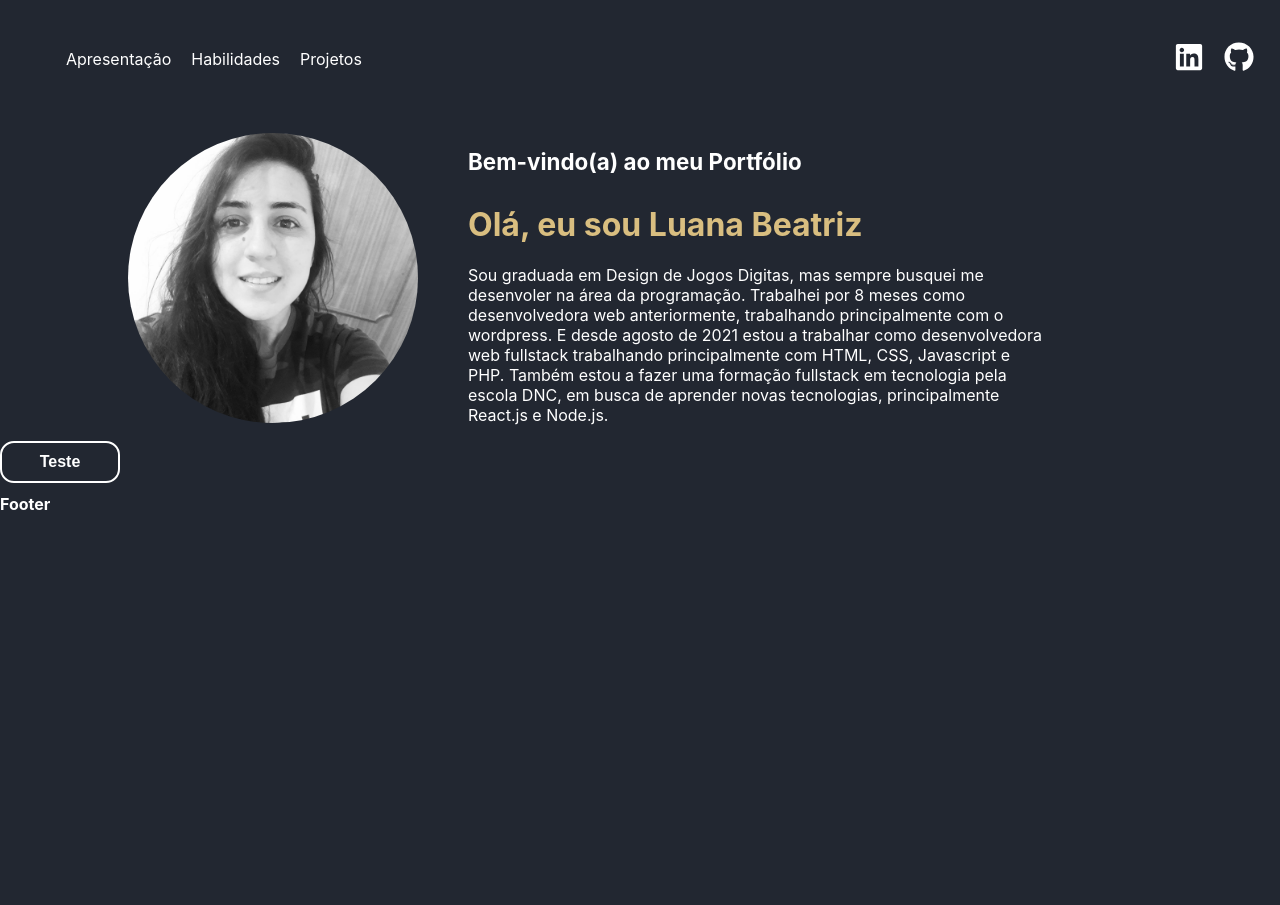
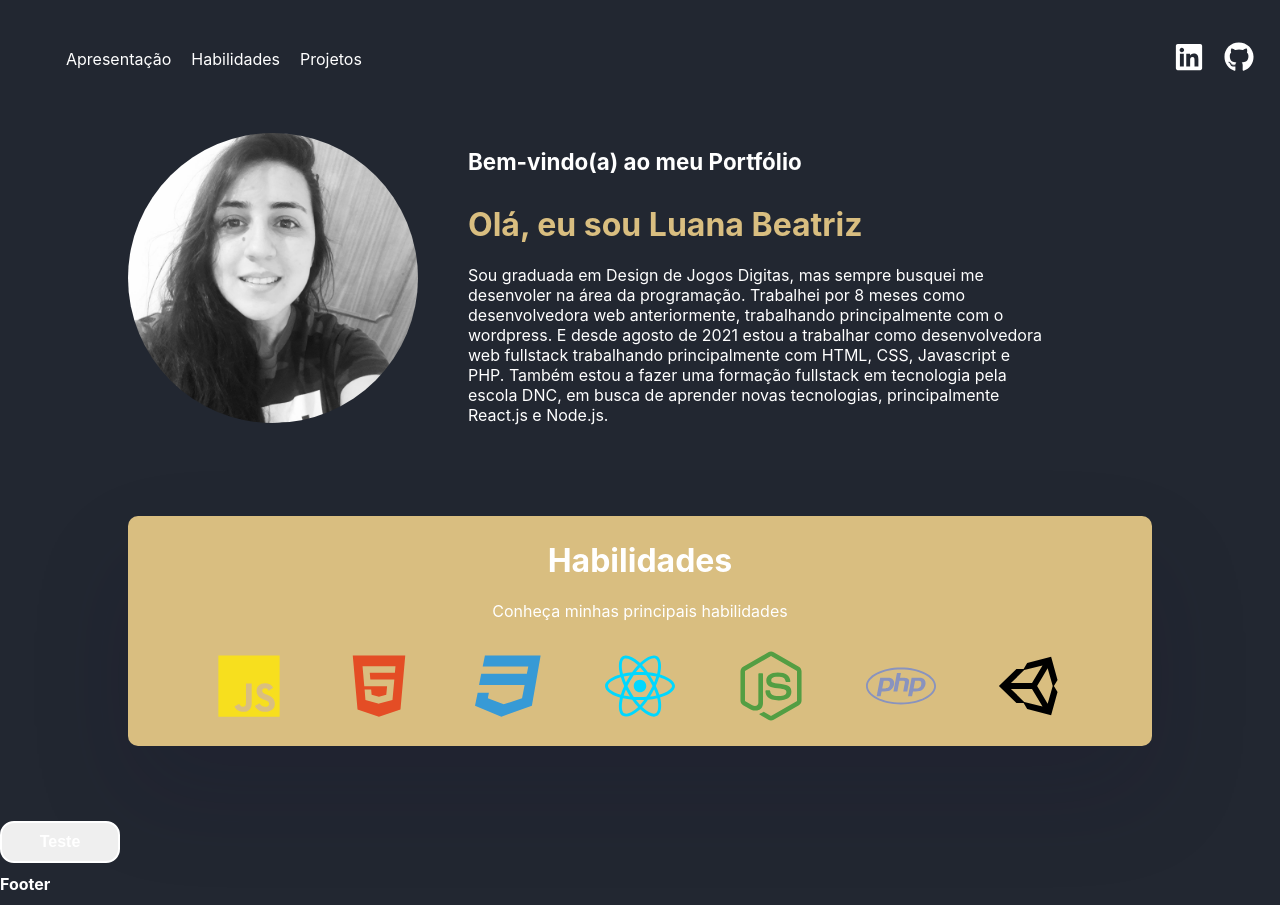
Before and after one commit to lubias/portfolio, a React (Create React App) app: page / in a window 1280 px wide. Before the commit the page ends 800 px from the top, so only its background shows below. Built offline with nearby package versions, Linux system fonts and the light colour scheme.

Commit message:
Criação do componente de skills

```diff
--- a/src/components/Navbar/Navbar.js
+++ b/src/components/Navbar/Navbar.js
@@ -1,5 +1,5 @@
 import React from 'react'
-import styles from './index.scss';
+import './index.scss';
 import { FaLinkedin, FaGithub } from 'react-icons/fa';
 import Nav from 'react-bootstrap/Nav';
 
--- a/src/components/Skills/Skills.js
+++ b/src/components/Skills/Skills.js
@@ -1,8 +1,22 @@
-import React from 'react'
+import React from 'react';
+import './index.scss';
+import { FaUnity, FaJs, FaHtml5, FaCss3, FaReact, FaNodeJs, FaPhp } from 'react-icons/fa';
 
 function Skils() {
   return (
-    <div id="Skills"></div>
+    <div id="Skills" className='Skills'>
+      <h1 className='Skills__h1'>Habilidades</h1>
+      <p className='Skills__p'>Conheça minhas principais habilidades</p>
+      <div className='Skills__div-icons'>
+        <FaJs size={70} color='#F7DF1E' className='Skills__icones'/>
+        <FaHtml5 size={70} color='#E44D25' className='Skills__icones'/>
+        <FaCss3 size={70} color='#379AD6' className='Skills__icones'/>
+        <FaReact size={70} color='#00D8FF' className='Skills__icones'/>
+        <FaNodeJs size={70} color='#539e43' className='Skills__icones'/>
+        <FaPhp size={70} color='#8993be' className='Skills__icones'/>
+        <FaUnity size={70} color='#000000' className='Skills__icones'/>
+      </div>
+    </div>
   )
 }
 
--- a/src/components/Skills/index.scss
+++ b/src/components/Skills/index.scss
@@ -0,0 +1,28 @@
+.Skills{
+    background-color: #d9be80;
+    border-radius: 10px;
+    margin: 75px 10%;
+    padding: 25px;
+    box-shadow: rgba(17, 12, 46, 0.15) 0px 48px 100px 0px;
+
+    &__div-icons{
+        display: flex;
+        justify-content: space-evenly;
+    }
+
+    &__h1{
+        font-size: 2rem;
+        text-align: center;
+        margin-top: 0px;
+    }
+
+    &__p{
+        text-align: center;
+        margin-bottom: 30px;
+    }
+
+    &__icones:hover{
+        transform: scale(1.2);
+        color: white;
+    }
+}
--- a/src/index.scss
+++ b/src/index.scss
@@ -5,12 +5,15 @@ body {
     sans-serif;
   -webkit-font-smoothing: antialiased;
   -moz-osx-font-smoothing: grayscale;
+  background-color: #222731;
+}
+
+a, p, h1, h2, h3, h4{
+  color: #FFFFFF;
 }
 
 *{
   box-sizing: border-box;
-  background-color: #222731;
-  color: #FFFFFF;
   font-size: 1rem;
 }
 
```
Also changed, not shown: 1 other file (tests, documents, lock files or other folders).
